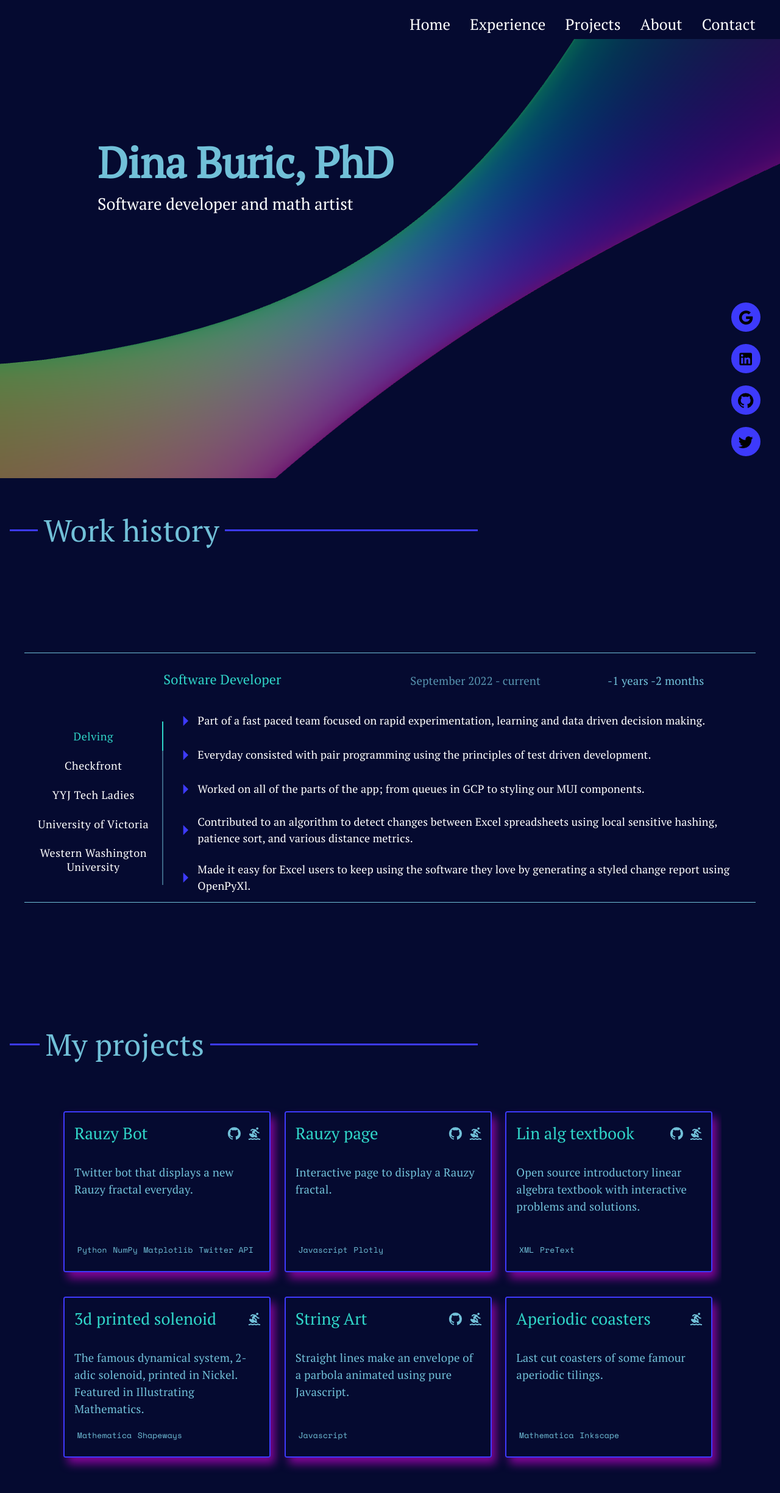
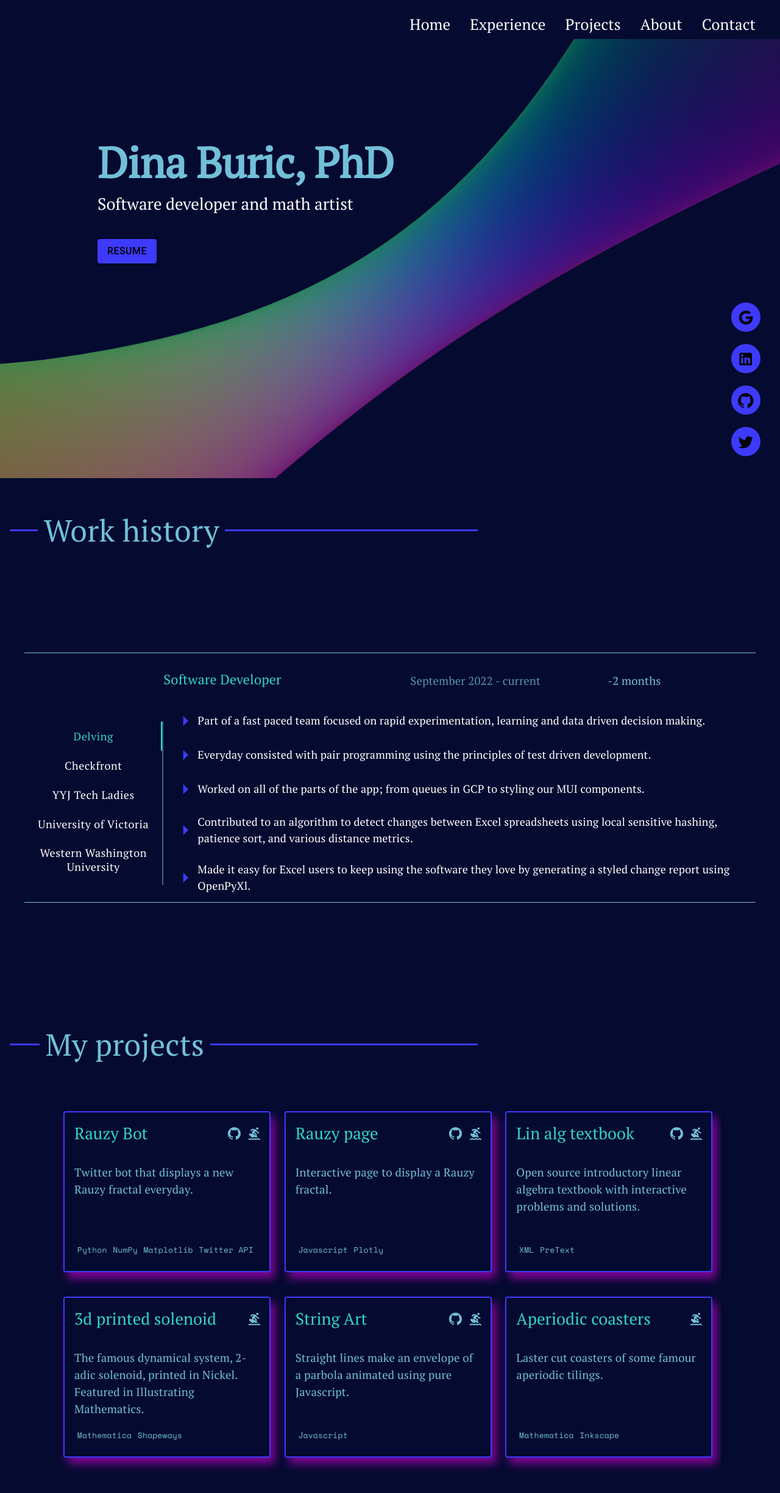
Before and after one commit to polygonart6777/portfolio, a React (Create React App) app: page / in a window 1280 px wide. Shown: the top 2448 px of the page at 61% size. Built offline with nearby package versions, Linux system fonts and the light colour scheme; a web font is replaced by a local one.

Commit message:
Adding a resume button

```diff
--- /dev/null
+++ b/src/@types/global.d.ts
@@ -0,0 +1 @@
+declare module '*.pdf';
--- a/src/components/NavBar.tsx
+++ b/src/components/NavBar.tsx
@@ -24,6 +24,9 @@ const navBarStyle = {
   a: {
     color: 'white',
     textDecoration: 'none',
+    '&:hover': {
+      color: '#71C0D8',
+    },
   },
 };
 
--- a/src/components/Torus.tsx
+++ b/src/components/Torus.tsx
@@ -13,10 +13,10 @@ export default function Torus({ isMobile }: TorusProps) {
         position={[0, 0, 0]}
         rotation={[-5, 10, 3]}
         onClick={() => {
-          !isMobile && setOpacity(0.52);
+          !isMobile && setOpacity(1);
         }}
         onPointerOver={() => {
-          !isMobile && setOpacity(0.52);
+          !isMobile && setOpacity(1);
         }}
         onPointerOut={() => {
           setOpacity(0.5);
--- a/src/components/VerticalTabs.tsx
+++ b/src/components/VerticalTabs.tsx
@@ -105,7 +105,8 @@ export default function VerticalTabs() {
               )}
               <Grid item sm={6} md={3} sx={{ paddingRight: '1rem' }}>
                 <Typography sx={{ color: 'rgb(113,192,216,1)', fontSize: 12 }}>
-                  {years['years']} {years['years'] !== 1 ? 'years' : 'year'} {years['months']}{' '}
+                  {years['years'] > 1 && years['years']}{' '}
+                  {years['years'] > 1 ? 'years' : years['years'] == 1 ? 'year' : ''} {years['months']}{' '}
                   {years['months'] !== 1 ? 'months' : 'month'}
                 </Typography>
               </Grid>
--- a/src/pages/Home.tsx
+++ b/src/pages/Home.tsx
@@ -7,6 +7,8 @@ import Grid from '@mui/material/Grid';
 import Hidden from '@mui/material/Hidden';
 import useMediaQuery from '@mui/material/useMediaQuery';
 import Box from '@mui/material/Box';
+import Button from '@mui/material/Button';
+import resume from '../utils/DinaBuricResume.pdf';
 
 import Social from '../components/Social';
 import Torus from '../components/Torus';
@@ -57,6 +59,14 @@ const subtitleStyle = {
   wordWrap: 'break-word',
 };
 
+const buttonStyle = {
+  backgroundColor: '#3d3afb',
+  color: 'black',
+  '&:hover': {
+    backgroundColor: '#ff5cb8',
+  },
+};
+
 export default function Home() {
   const isMobile = useMediaQuery('(max-width:650px)');
 
@@ -80,6 +90,11 @@ export default function Home() {
               Software developer and math artist
             </Typography>
           </Grid>
+          <Grid item xs={12} alignItems="center" sx={{ marginTop: '2rem' }}>
+            <Button variant="contained" sx={buttonStyle} href={resume} target="_blank">
+              Resume
+            </Button>
+          </Grid>
         </Grid>
       </div>
       <Social />
--- a/src/utils/projects.js
+++ b/src/utils/projects.js
@@ -1,48 +1,46 @@
 export const projects = [
   {
-    title: "Rauzy Bot",
-    description: "Twitter bot that displays a new Rauzy fractal everyday.",
-    tech: ["Python", "NumPy", "Matplotlib", "Twitter API"],
-    hrefPage: "https://twitter.com/graphtrib/",
-    hrefCode: "https://github.com/polygonart6777/Finite-graph-fractal-sets",
+    title: 'Rauzy Bot',
+    description: 'Twitter bot that displays a new Rauzy fractal everyday.',
+    tech: ['Python', 'NumPy', 'Matplotlib', 'Twitter API'],
+    hrefPage: 'https://twitter.com/graphtrib/',
+    hrefCode: 'https://github.com/polygonart6777/Finite-graph-fractal-sets',
   },
   {
-    title: "Rauzy page",
-    description: "Interactive page to display a Rauzy fractal.",
-    tech: ["Javascript", "Plotly"],
-    hrefPage: "https://polygonart6777.github.io/RauzyPage",
-    hrefCode: "https://github.com/polygonart6777/RauzyPage",
+    title: 'Rauzy page',
+    description: 'Interactive page to display a Rauzy fractal.',
+    tech: ['Javascript', 'Plotly'],
+    hrefPage: 'https://polygonart6777.github.io/RauzyPage',
+    hrefCode: 'https://github.com/polygonart6777/RauzyPage',
   },
   {
-    title: "Lin alg textbook",
-    description:
-      "Open source introductory linear algebra textbook with interactive problems and solutions.",
-    tech: ["XML", "PreText"],
-    hrefPage: "https://www.math.uvic.ca/~eaglec/Math110/acknowledgement-1.html",
-    hrefCode: "https://github.com/eaglecj/MATH110OER",
+    title: 'Lin alg textbook',
+    description: 'Open source introductory linear algebra textbook with interactive problems and solutions.',
+    tech: ['XML', 'PreText'],
+    hrefPage: 'https://www.math.uvic.ca/~eaglec/Math110/acknowledgement-1.html',
+    hrefCode: 'https://github.com/eaglecj/MATH110OER',
   },
   {
-    title: "3d printed solenoid",
+    title: '3d printed solenoid',
     description:
-      "The famous dynamical system, 2-adic solenoid, printed in Nickel. Featured in Illustrating Mathematics.",
-    tech: ["Mathematica", "Shapeways"],
-    hrefPage: "https://www.shapeways.com/designer/polygonart6777/creations",
-    hrefCode: "",
+      'The famous dynamical system, 2-adic solenoid, printed in Nickel. Featured in Illustrating Mathematics.',
+    tech: ['Mathematica', 'Shapeways'],
+    hrefPage: 'https://www.shapeways.com/designer/polygonart6777/creations',
+    hrefCode: '',
   },
   {
-    title: "String Art",
-    description:
-      "Straight lines make an envelope of a parbola animated using pure Javascript.",
-    tech: ["Javascript"],
-    hrefPage: "https://www.math.uvic.ca/~buricd/stringart.html",
-    hrefCode: "https://github.com/polygonart6777/String-Art-Webpage",
+    title: 'String Art',
+    description: 'Straight lines make an envelope of a parbola animated using pure Javascript.',
+    tech: ['Javascript'],
+    hrefPage: 'https://www.math.uvic.ca/~buricd/stringart.html',
+    hrefCode: 'https://github.com/polygonart6777/String-Art-Webpage',
   },
   {
-    title: "Aperiodic coasters",
-    description: "Last cut coasters of some famour aperiodic tilings.",
-    tech: ["Mathematica", "Inkscape"],
-    hrefPage: "Info",
-    hrefCode: "",
+    title: 'Aperiodic coasters',
+    description: 'Laster cut coasters of some famour aperiodic tilings.',
+    tech: ['Mathematica', 'Inkscape'],
+    hrefPage: 'Info',
+    hrefCode: '',
   },
 ];
 
--- a/src/utils/social.js
+++ b/src/utils/social.js
@@ -12,14 +12,14 @@ const iconStyle = {
 export const social = [
   {
     network: 'Google',
-    username: 'buricd6777@gmail.com',
-    url: 'mailto:buricd6777@gmail.com',
+    username: 'dina.m.buric@gmail.com',
+    url: 'mailto:dina.m.buric@gmail.com',
     icon: <GoogleIcon sx={iconStyle} />,
   },
   {
     network: 'LinkedIn',
     username: 'buricd',
-    url: 'https://www.linkedin.com/in/dina-buric-a954ba193',
+    url: 'https://www.linkedin.com/in/dina-buric',
     icon: <LinkedInIcon sx={iconStyle} />,
   },
   {
```
Also changed, not shown: 2 other files (tests, documents, lock files or other folders).
